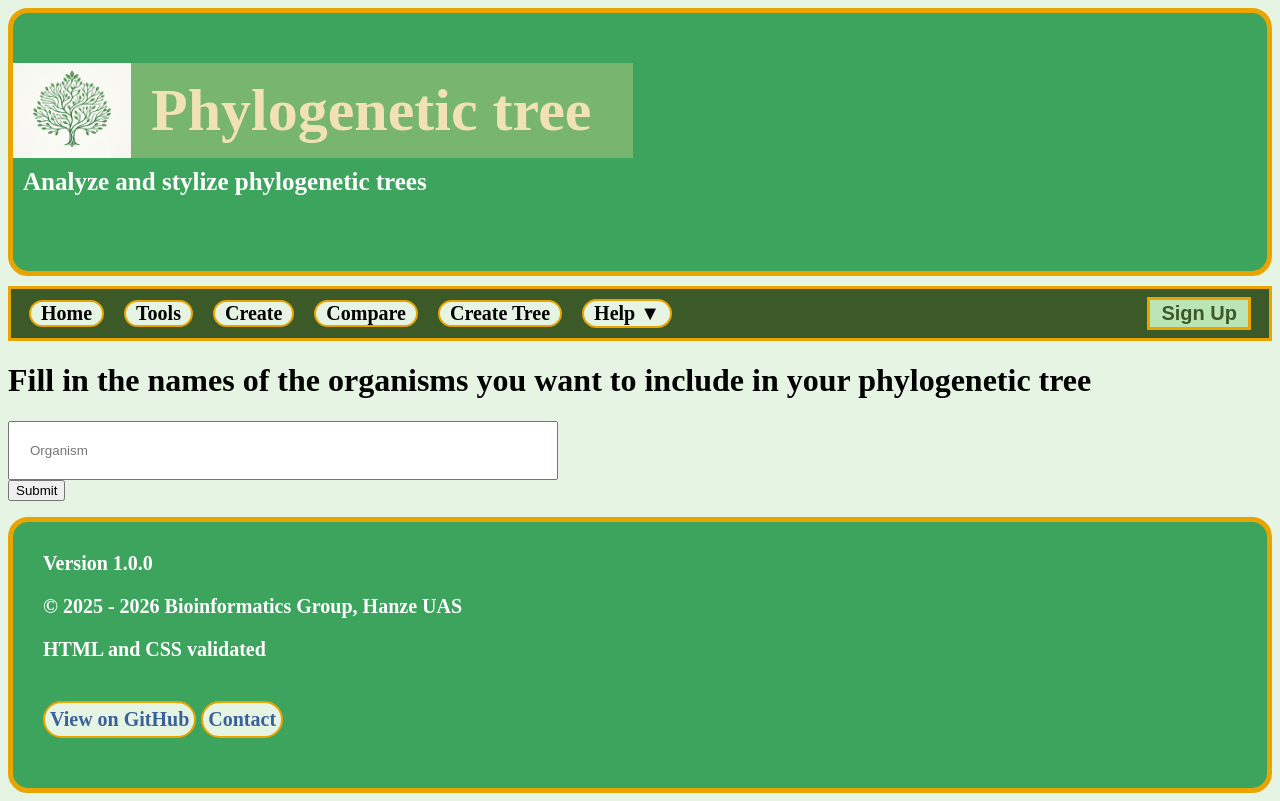
After one commit to Tristan-Kruithof/TOOLBOX-PyhlogeneticTree, a Flask app: page /home/front_end in a window 1280 px wide. The commit adds this page. Run offline with Flask 3, Linux system fonts and the light colour scheme.

Commit message:
invulveld is nu klaar

```diff
--- a/app.py
+++ b/app.py
@@ -1,4 +1,4 @@
-from flask import Flask, render_template, request
+from flask import Flask, render_template, request, redirect, url_for
 
 
 app = Flask(__name__)
@@ -75,5 +75,43 @@ def installation():
 def about():
     return render_template('about.html', title="About")
 
+saved_organisms = []
+@app.route('/home/front_end', methods=['POST', 'GET'])
+def front_end():
+    if request.method == 'POST':
+        kwargs = {
+            'species': request.form['species']
+        }
+        input_species = request.form.get('species')
+        if input_species:
+            saved_organisms.append(input_species)
+            print(saved_organisms)
+        return redirect(url_for('front_end'))
+        #return render_template('post.html', **kwargs, input_species=input_species, saved_organisms=saved_organisms)
+    return render_template('get.html')
+
+
+        # response when the submit button is clicked in the 'form/form_GET.html'
+        # pack the variables in a dictionary
+
+        # render the 'form_POST.html' with the variables collected from the form in 'form_GET.html'
+
+    #courses = ['Theme1', 'Theme2', 'Theme3', 'Theme4', 'Theme5']
+    #list_ordinary_names = []
+    #list_latin_names = []
+
+    #if request.method == 'POST':
+        #selection = request.form['options']
+        #kwargs = {'organism' : request.form['organism'], 'species' : request.form['species']}
+        #input1 = request.form.get('input1')
+        #if selection == 'ordinary names':
+            #input_ordinary_names = request.form['input_field']
+            #list_ordinary_names.append(input_ordinary_names)
+
+
+
+        #return render_template('front_end.html', title='hello world', courses=courses, **kwargs, input1=input1)
+    #return render_template('front_end.html', title='hello world', courses=courses)
+
 if __name__ == '__main__':
-    app.run()
+    app.run(debug=True)
--- a/static/stylesheets/main.css
+++ b/static/stylesheets/main.css
@@ -300,3 +300,4 @@ CSS FOR THE DROP BUTTON
     min-width: 10%;
     height: auto;
 }
+.form-control {width: 40%; padding: 20px;}
--- a/templates/create.html
+++ b/templates/create.html
@@ -23,7 +23,6 @@
 
         <br><br><label for="input_field">Put in your numbers!</label><br>
         <input type="number" id="input_field" name="input_field" value="{{ input_1 }}" required>
-        <input type="number" id="input_field" name="input_field_2" value="{{ input_2 }}" required>
 
 
         <button type="submit" name="submit">Calculate!</button><br>
--- /dev/null
+++ b/templates/get.html
@@ -0,0 +1,24 @@
+{% extends "main.html" %}
+
+{% block content %}
+
+<div class="container">
+            <!-- action="", makes that when the submit button is pushed, the program returns to itself. i.e. the
+            place/script where this function('form_GET.html') is called. Namely 'form_handling.py' -->
+    <h1>Fill in the names of the organisms you want to include in your phylogenetic tree</h1>
+    <form action="" method="POST">
+        <input id="species"class="form-control" name="species" placeholder="Organism" required><br />
+
+        <button type="submit" name='submit'>Submit</button>
+    </form>
+
+
+    <ul>
+        {% for species in saved_organisms %}
+            <li>{{ species }}</li>
+        {% endfor %}
+    </ul>
+</div>
+
+
+{% endblock %}
--- a/templates/main.html
+++ b/templates/main.html
@@ -24,6 +24,7 @@
           <a href="{{ url_for('tools') }}" class="nav_button">Tools</a>
           <a href="{{ url_for('create') }}" class="nav_button">Create</a>
           <a href="{{ url_for('compare') }}" class="nav_button">Compare</a>
+          <a href="{{ url_for('front_end') }}" class="nav_button">Create Tree</a>
           <div class="dropdown">
               <button class="nav_button">Help ▼</button>
               <div class="dropdown-content">
```
Also changed, not shown: templates/front_end.html (added, +12 -0 lines), templates/post.html (added, +12 -0 lines).
